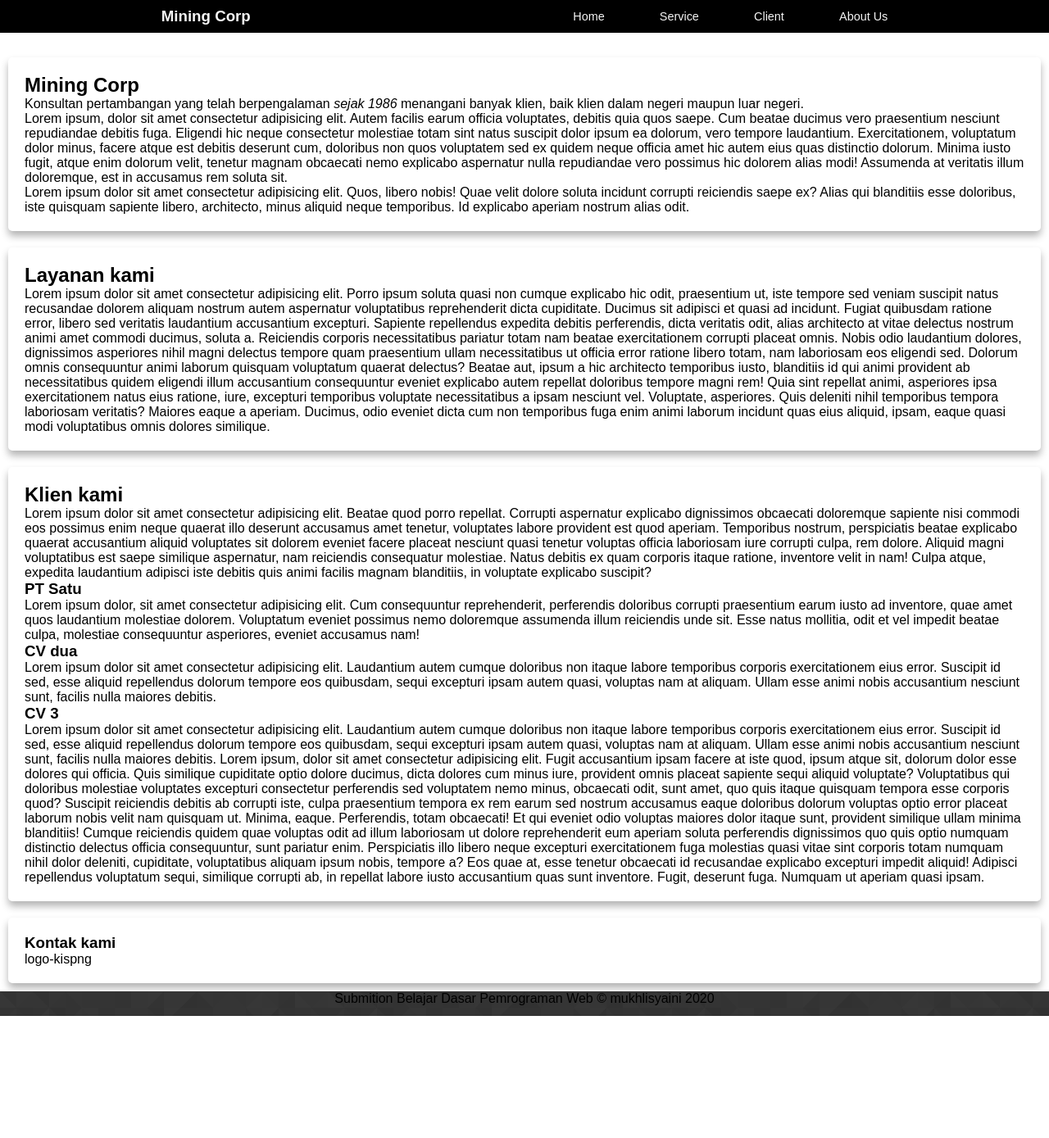
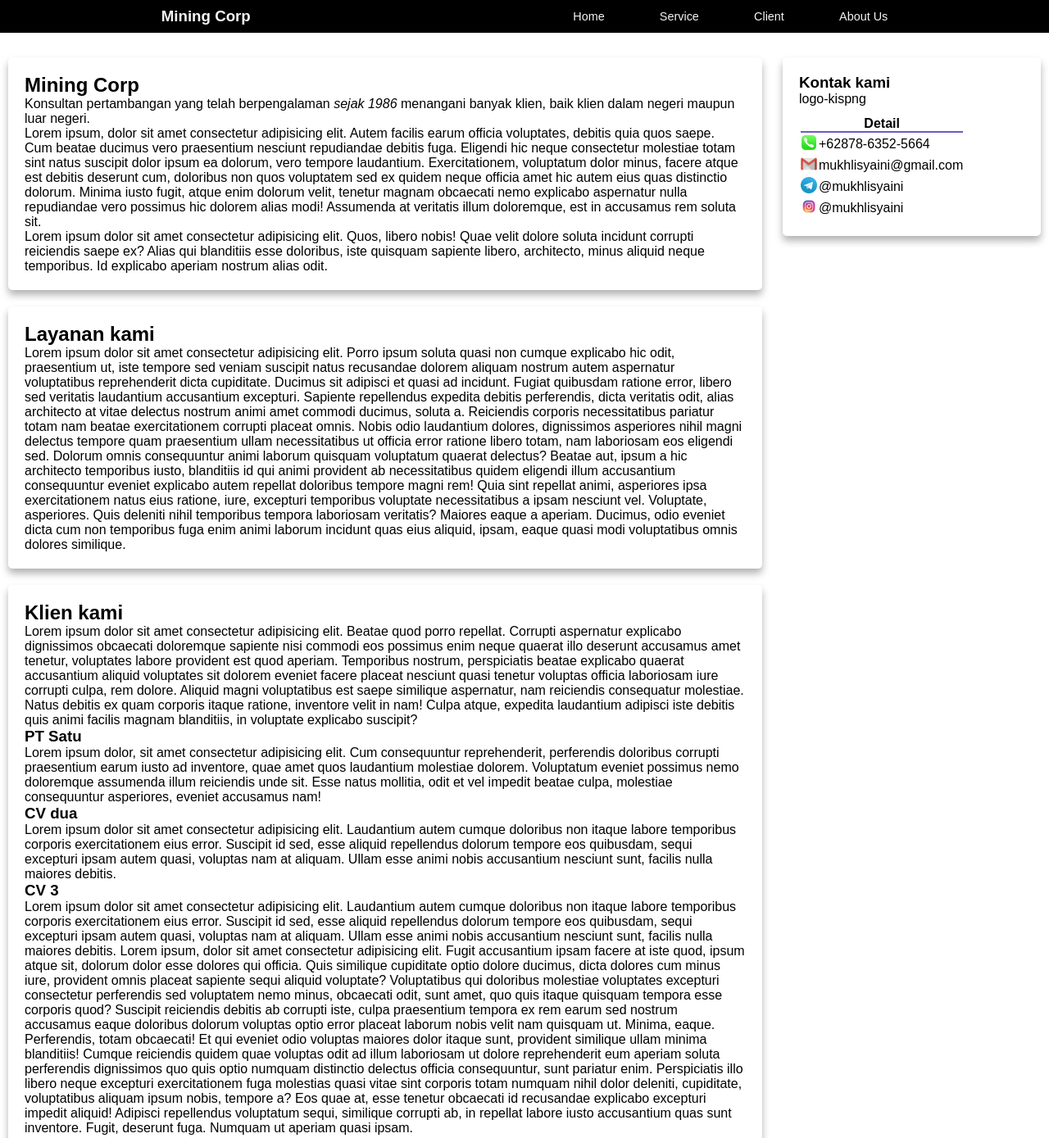
Before and after one commit to mukhlisyaini/dicodsubmitx1, a plain HTML site: page index.html in a window 1280 px wide. Shown: the part 400-1789 px from the top of the page at 82% size. Before the commit the page ends 1640 px from the top, so only its background shows below. Drawn offline with Linux system fonts and the light colour scheme.

Commit message:
finalisasi

```diff
--- a/index.html
+++ b/index.html
@@ -138,10 +138,30 @@
                         <!-- <img src="assets/logo-kispng.png" alt="logo" class="logo"> -->
                         <figcaption>logo-kispng</figcaption>
                     </figure>
+                </header>
+                <section>
+                    <table>
+                        <tr>
+                            <td colspan="2" class="tdhead">Detail</td>
+                        </tr>
+                        <tr>
+                            <td><img src="assets/kisspng-phone.png" alt="" class="ikon"></td>
+                            <td>+62878-6352-5664</td>
+                        </tr>
+                        <tr>
+                            <td><img src="assets/kisspng-gmail.png" alt="" class="ikon"></td>
+                            <td>mukhlisyaini@gmail.com</td>
+                        </tr>
+                        <tr>
+                            <td><img src="assets/kisspng-telegram.png" alt="" class="ikon"></td>
+                            <td>@mukhlisyaini</td>
+                        </tr>
+                        <tr>
+                            <td><img src="assets/kisspng-insta.png" alt="" class="ikon"></td>
+                            <td>@mukhlisyaini</td>
+                        </tr>
 
-                </header>
-
-                <section>
+                    </table>
 
                 </section>
 
--- a/style/style.css
+++ b/style/style.css
@@ -5,12 +5,12 @@
 * {
     margin: 0;
     padding: 0;
-    /* box-sizing: border-box; */
 }
 
 body {
     font-family: 'Quicksand', sans-serif;
     overflow-x: hidden;
+
 }
 
 nav {
@@ -48,6 +48,7 @@ nav ul li a:hover {
     font-weight: bold;
     font-size: 20px;
     background-color: steelblue;
+    transition: all 0.5s;
 }
 
 .banner {
@@ -64,6 +65,17 @@ main {
     overflow: auto;
 }
 
+#konten {
+    float: left;
+    width: 73%;
+}
+
+aside {
+    float: right;
+    width: 25%;
+    padding-left: 10px;
+}
+
 .card {
     box-shadow: 0 6px 10px 0 rgba(0, 0, 0, 0.3);
     border-radius: 5px;
@@ -71,11 +83,43 @@ main {
     margin-top: 20px;
 }
 
+aside table {
+    /* border: 2px dotted slateblue; */
+    margin-top: 10px;
+}
+
+.tdhead {
+    border-bottom: 2px solid slateblue;
+    font-weight: bold;
+    text-align: center;
+}
+
+.ikon {
+    width: 20px;
+}
+
+.ikon:hover {
+    width: 40px;
+    transition: 0.4s;
+}
+
 footer {
+    display: grid;
     height: 30px;
     background-image: url(../assets/prism-toptal.png);
+    background-repeat: repeat-x;
+    align-content: center;
+    justify-content: center;
     text-align: center;
+
 }
+
+footer p {
+    color: snow;
+    font-weight: bold;
+}
+
+
 
 /* Pengaturan responsif */
 /* ukuran tablet */
@@ -155,4 +199,8 @@ footer {
         width: 100%;
         padding: 0;
     }
+
+    footer p {
+        font-size: 0.8em;
+    }
 }
```
Also changed, not shown: assets/kisspng-gmail.png (added), assets/kisspng-insta.png (added), assets/kisspng-phone.png (added), assets/kisspng-telegram.png (added).
